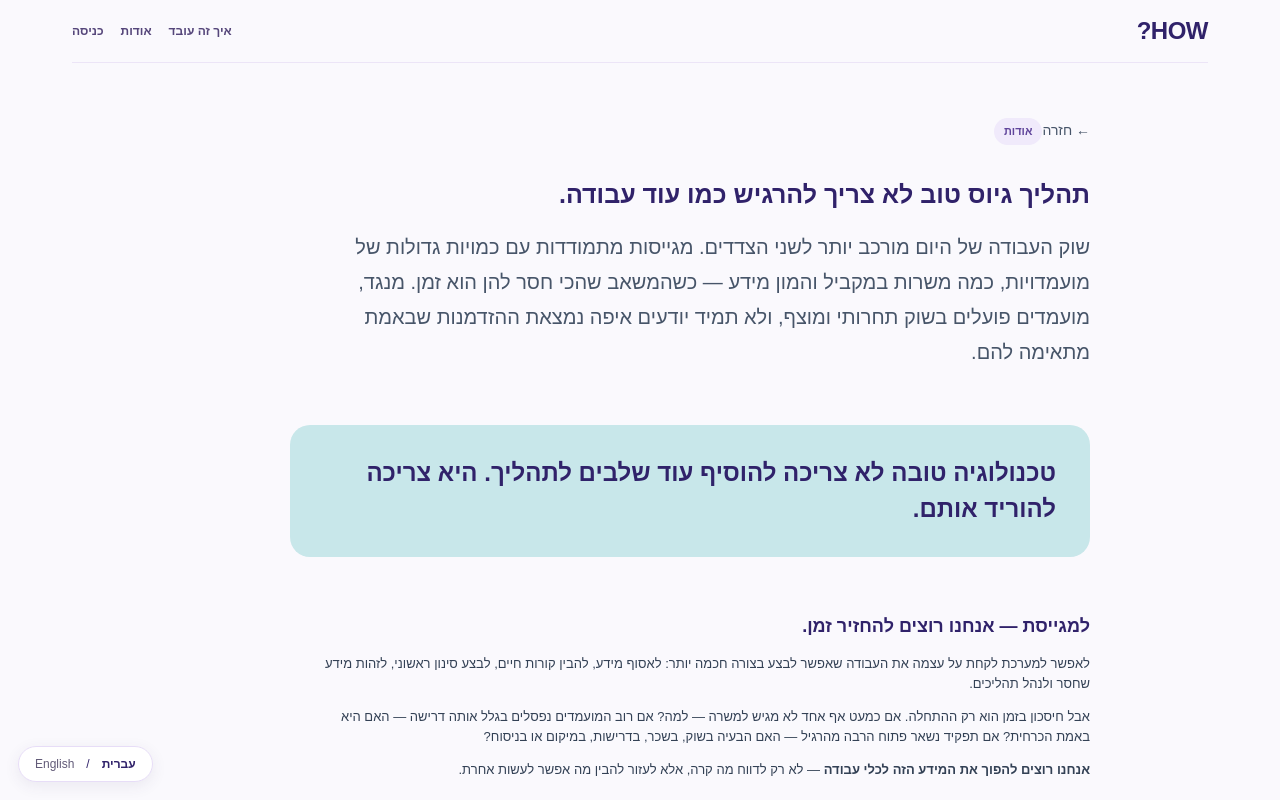
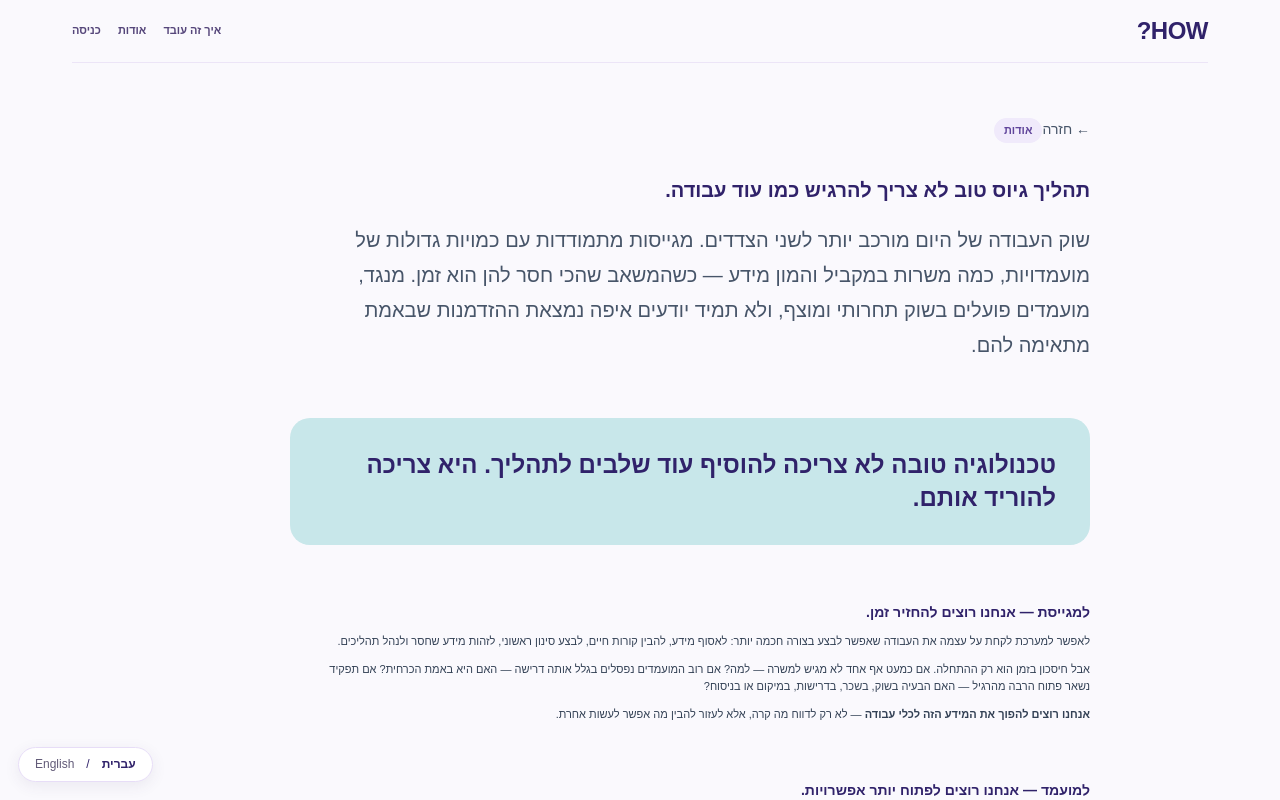
Before and after one commit to IritSel/recruitment-ai, a Next.js app: page /about in a window 1280 px wide. Shown: the top 800 px of the page. Built offline with nearby package versions, Linux system fonts and the light colour scheme.

Commit message:
Reduce desktop font scale substantially without altering mobile (#11)

```diff
--- a/app/globals.css
+++ b/app/globals.css
@@ -23,28 +23,28 @@
    Previous conflicting patch layers removed. */
 :root{--bg:#FAF9FD;--surface:#fff;--mint:#E6F7F1;--teal:#13886B;--lav:#F0EAFB;--ink:#30226A;--muted:#625B78;--line:#E7DDF7;--how-action:#6240A3}
 html{-webkit-text-size-adjust:100%;text-size-adjust:100%}
-body{background:var(--bg);color:var(--ink);font-family:Arial,"Segoe UI",sans-serif;font-size:13px;line-height:1.5}
+body{background:var(--bg);color:var(--ink);font-family:Arial,"Segoe UI",sans-serif;font-size:12px;line-height:1.4}
 body button,body input,body select,body textarea{font:inherit}
-.shell{max-width:1180px;padding-inline:22px;font-size:13px}
+.shell{max-width:1180px;padding-inline:22px;font-size:11px}
 .shell .nav{height:auto;min-height:63px;padding-block:11px;gap:15px;flex-wrap:wrap;border-bottom:1px solid #ECE5F7}
 .shell .brand{font:bold 24px/1 Arial,sans-serif;letter-spacing:-.5px;color:var(--ink);white-space:nowrap}
-.shell .navlinks{display:flex;gap:17px;flex-wrap:wrap;font-size:12px;font-weight:650;color:#55467A}
-.shell h1{font-size:25px;line-height:1.25;color:var(--ink);margin-block:10px}
-.shell h2{font-size:18px;line-height:1.3;color:var(--ink)}
-.shell h3{font-size:15px;line-height:1.35;color:var(--ink)}
-.shell p,.shell li,.shell label{font-size:13px;line-height:1.55}
-.shell small{font-size:11px;line-height:1.4}
+.shell .navlinks{display:flex;gap:17px;flex-wrap:wrap;font-size:11px;font-weight:650;color:#55467A}
+.shell h1{font-size:20px;line-height:1.25;color:var(--ink);margin-block:10px}
+.shell h2{font-size:14px;line-height:1.3;color:var(--ink)}
+.shell h3{font-size:12px;line-height:1.35;color:var(--ink)}
+.shell p,.shell li,.shell label{font-size:11px;line-height:1.55}
+.shell small{font-size:10px;line-height:1.4}
 .shell .eyebrow{display:inline-block;background:var(--lav);color:#60459B;border-radius:99px;padding:5px 10px;font-size:11px;font-weight:700}
 .shell .choice,.shell .storyGrid article{background:white;border:1px solid var(--line);border-radius:14px;padding:15px;margin-bottom:12px;box-shadow:0 4px 16px #49376A0B;transform:none}
 .shell .choice:hover{border-color:#D6C4EE}
-.shell button,.shell .button,.shell [role="button"]{box-sizing:border-box;max-width:100%;min-width:0;min-height:34px;padding:7px 11px;border-radius:9px;font-family:Arial,"Segoe UI",sans-serif;font-size:12px;font-weight:650;line-height:1.35;white-space:normal;overflow-wrap:anywhere;text-align:center;cursor:pointer}
+.shell button,.shell .button,.shell [role="button"]{box-sizing:border-box;max-width:100%;min-width:0;min-height:32px;padding:6px 9px;border-radius:9px;font-family:Arial,"Segoe UI",sans-serif;font-size:10px;font-weight:650;line-height:1.35;white-space:normal;overflow-wrap:anywhere;text-align:center;cursor:pointer}
 .shell .button{display:inline-flex;align-items:center;justify-content:center;gap:5px;background:var(--how-action);color:white;border:1px solid var(--how-action);text-decoration:none}
 .shell .button:hover:not(:disabled){background:#51328D;color:white}
 .shell button:not(.button){background:#FCFAFF;border:1px solid #D8C9F3;color:#51378B}
 .shell button:not(.button):hover:not(:disabled){background:#F4EFFC}
 .shell button:disabled{opacity:.58;cursor:not-allowed}
 .shell .secondaryButton{background:white;color:#51378B;border:1px solid #D8C9F3}
-.shell input:not([type="checkbox"]):not([type="radio"]):not([type="file"]),.shell select,.shell textarea{font-size:12px;min-height:35px;padding:7px 10px;border:1px solid #DED5EF;border-radius:9px;background:white;color:var(--ink);max-width:100%;box-sizing:border-box}
+.shell input:not([type="checkbox"]):not([type="radio"]):not([type="file"]),.shell select,.shell textarea{font-size:11px;min-height:33px;padding:6px 9px;border:1px solid #DED5EF;border-radius:9px;background:white;color:var(--ink);max-width:100%;box-sizing:border-box}
 .shell textarea{min-height:90px}
 .shell :is(button,input,select,textarea,a):focus-visible{outline:2px solid #9376C1;outline-offset:2px}
 .shell .backLink{color:#6142A3;font-size:12px}
@@ -61,13 +61,13 @@ body button,body input,body select,body textarea{font:inherit}
 /* Recruiter dashboard retains real QA data and existing functions. */
 .howRecruiterContent{padding:24px 0 45px}
 .howRecruiterHeading{display:flex;justify-content:space-between;align-items:center;gap:15px;margin-bottom:20px}
-.howRecruiterHeading h1{font-size:26px;margin:9px 0 5px}
+.howRecruiterHeading h1{font-size:21px;margin:9px 0 5px}
 .howRecruiterHeading p{color:var(--muted);font-size:12px;margin:0}
 .howRecruiterStats{display:grid;grid-template-columns:repeat(3,minmax(0,1fr));gap:12px;margin-bottom:22px}
 .howRecruiterStats>div,.howRecruiterJob,.howRecruiter .howActionPanel{background:white;border:1px solid var(--line);border-radius:14px;padding:15px;box-shadow:0 4px 17px #49376A0B}
 .howRecruiterStats>div{display:flex;flex-direction:column;gap:2px}
 .howRecruiterStats span,.howRecruiterStats small{font-size:11px;color:var(--muted)}
-.howRecruiterStats strong{font-size:26px;line-height:1.25}
+.howRecruiterStats strong{font-size:22px;line-height:1.25}
 .howRecruiterSectionTitle{display:flex;justify-content:space-between;gap:15px;align-items:center;margin-bottom:12px}
 .howRecruiterSectionTitle h2{font-size:19px;margin:0}
 .howRecruiterSectionTitle p{margin:3px 0 0;color:var(--muted);font-size:11px}
@@ -86,18 +86,18 @@ body button,body input,body select,body textarea{font:inherit}
 .howPanelIcon.mint{background:var(--mint);color:var(--teal)}
 /* Profile layout — compact columns and stable CV action grid */
 .shell .profile-page{max-width:1070px;margin-inline:auto;padding:18px 0 45px;font-size:12px}
-.shell .profile-page .profile-title{font-size:24px;margin:0 0 5px}
+.shell .profile-page .profile-title{font-size:20px;margin:0 0 5px}
 .shell .profile-page>p{font-size:11px;color:var(--muted)}
 .shell .profile-page .qa-profile-layout{display:grid;grid-template-columns:minmax(0,1.7fr) minmax(325px,1fr);gap:14px;align-items:start}
 .shell .profile-page .profile-selector{padding:12px 14px;margin-bottom:13px}
 .shell .profile-page .profile-card,.shell .profile-page .profile-cv-panel{padding:14px;margin-bottom:0}
-.shell .profile-page .profile-card h2,.shell .profile-page .profile-cv-panel h2{font-size:16px;margin:0 0 8px}
+.shell .profile-page .profile-card h2,.shell .profile-page .profile-cv-panel h2{font-size:13px;margin:0 0 8px}
 .shell .profile-page .profile-field{display:grid;grid-template-columns:minmax(105px,31%) minmax(0,1fr);gap:8px;padding:7px 3px;border-bottom:1px solid #EEE8F7;align-items:start}
 .shell .profile-page .profile-field-label{font-size:11px;color:#655780;font-weight:650}
-.shell .profile-page .profile-field-value{font-size:12px;line-height:1.5;margin:0}
+.shell .profile-page .profile-field-value{font-size:11px;line-height:1.5;margin:0}
 .shell .profile-page .profile-cv-card{display:flex;flex-direction:column;gap:7px;min-width:0;padding:11px;border:1px solid var(--line);border-radius:12px}
 .shell .profile-page .cv-card-title{font-size:12px}
-.shell .profile-page .profile-cv-card p{font-size:11px;margin:0}
+.shell .profile-page .profile-cv-card p{font-size:10px;margin:0}
 .shell .profile-page .how-cv-actions{display:grid;grid-template-columns:repeat(2,minmax(0,1fr));gap:7px;width:100%}
 .shell .profile-page .how-cv-actions>button{width:100%;max-width:none;min-width:0;margin:0;min-height:34px}
 .shell .profile-page .how-cv-actions>button:last-child{grid-column:1/-1}
@@ -107,3 +107,18 @@ body button,body input,body select,body textarea{font:inherit}
 .shell .profile-page .cv-add-options,.shell .profile-page .cv-quick-upload,.shell .profile-page .cv-manual-add{min-width:0;max-width:100%}
 @media(max-width:1000px){.shell .profile-page .qa-profile-layout{grid-template-columns:1fr}.shell .profile-page .profile-cv-panel{position:static!important}}
 @media(max-width:700px){.shell{padding-inline:16px}.shell .navlinks{gap:10px}.shell .storyGrid,.howRecruiterBottom,.howRecruiterJobGrid{grid-template-columns:1fr}.howRecruiterHeading{flex-direction:column;align-items:flex-start}.shell .profile-page .profile-field{grid-template-columns:1fr}.shell .profile-page .how-cv-actions{grid-template-columns:repeat(2,minmax(0,1fr))}}
+
+/* Desktop-only typography normalization. Keep mobile rules untouched. */
+@media(min-width:1001px){
+ .shell .profile-page .profile-title{font-size:20px}
+ .shell .profile-page .profile-card h2,.shell .profile-page .profile-cv-panel h2{font-size:13px}
+ .shell .profile-page .profile-field-label{font-size:10px}
+ .shell .profile-page .profile-field-value{font-size:11px}
+ .shell .profile-page .profile-cv-card .cv-card-title{font-size:11px}
+ .shell .profile-page .profile-cv-card .how-cv-actions button{font-size:10px}
+ .shell .profile-page .profile-cv-panel>p{font-size:10px}
+ .shell .howRecruiterHeading h1{font-size:21px}
+ .shell .howRecruiterSectionTitle h2{font-size:16px}
+ .shell .howRecruiterStats strong{font-size:22px}
+}
+@media(max-width:1000px){body{font-size:13px}.shell{font-size:13px}.shell p,.shell li,.shell label{font-size:13px}.shell h1{font-size:25px}.shell h2{font-size:18px}.shell h3{font-size:15px}.shell button,.shell .button,.shell [role="button"]{font-size:12px}.shell input:not([type="checkbox"]):not([type="radio"]):not([type="file"]),.shell select,.shell textarea{font-size:12px}.shell .profile-page .profile-title{font-size:24px}.shell .profile-page .profile-card h2,.shell .profile-page .profile-cv-panel h2{font-size:16px}.shell .profile-page .profile-field-value{font-size:12px}}
```
